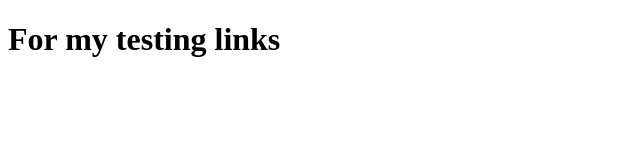
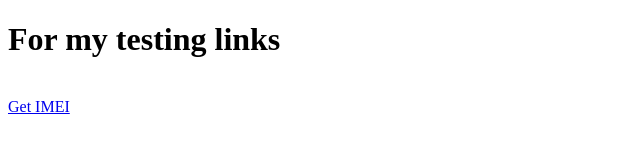
Before and after one commit to thaives/testlink, a plain HTML site: page index.html in a window 1280 px wide. Shown: the full height of the page, 0-640 px from the left. Drawn offline with Linux system fonts and the light colour scheme.

Commit message:
Update index.html

```diff
--- a/index.html
+++ b/index.html
@@ -8,8 +8,10 @@
 </head>
 <body>
 	<h1>For my testing links</h1>
+	<br/>
+
 	<div>
-		<a href="tel:*#06#>Get IMEI</a>
-	</div>
+     		<a href="tel:*#06#"> Get IMEI</a>
+ 	</div>
 </body>
 </html>
```
